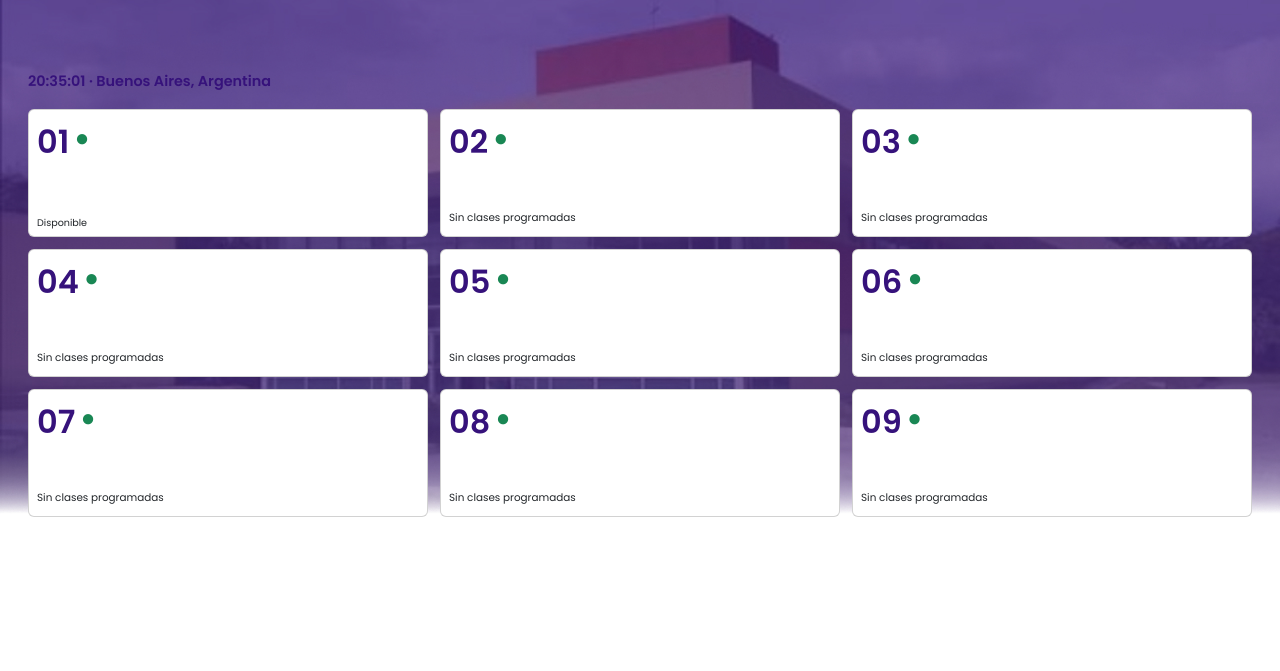
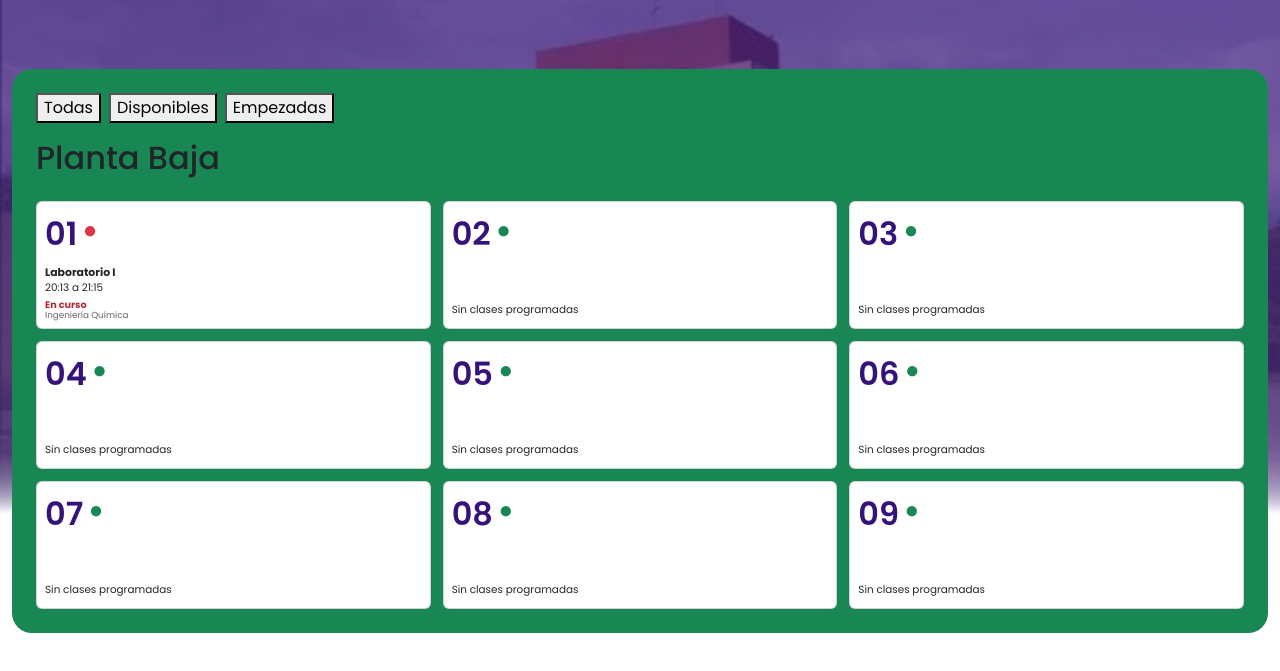
Before and after one commit to Matias36/aulas, a plain HTML site: page aulas.html in a window 1280 px wide. Shown: the part 81-752 px from the top of the page. Drawn offline with nearby package versions, Linux system fonts and the light colour scheme.

Commit message:
cambios importantes

```diff
--- a/aulas.html
+++ b/aulas.html
@@ -29,13 +29,22 @@ uicons-regular-rounded.css'>
     </header>
     <main class="container-fluid">
         <time id="reloj-argentina" class="reloj-argentina"></time>
+        <div id="caja-aulas">
+            <!-- Controles de filtro: Todos / Disponibles / Empezadas -->
+            <div id="filtro-aulas" class="filtro-aulas">
+                <button type="button" class="btn-filtro" data-filtro="all">Todas</button>
+                <button type="button" class="btn-filtro" data-filtro="disponibles">Disponibles</button>
+                <button type="button" class="btn-filtro" data-filtro="empezadas">Empezadas</button>
+            </div>
+        <h2>Planta Baja</h2>
         <section id="vista-aulas" class="vista">
+
             <div id="aulas-grid" class="aulas-grid"></div>
         </section>
-
+        </div>
         <section id="vista-horarios" class="vista" hidden>
             <button id="volver-aulas" class="volver-aulas" type="button">
-                <i class="fi fi-rr-angle-left" aria-hidden="true"></i>
+                <i class="fi fi-rr-angle-left violeta" aria-hidden="true"></i>
                 Volver a las aulas
             </button>
             <h1 id="titulo-horarios" class="titulo-horarios"></h1>
@@ -46,17 +55,18 @@ uicons-regular-rounded.css'>
             </div>
         </section>
     </main>
-
     <script>
         const aulas = ['01', '02', '03', '04', '05', '06', '07', '08', '09'];
+        // Ahora los horarios se guardan en minutos totales desde las 00:00.
+        // Ejemplo: 8:30 = 8*60 + 30 = 510; 10:15 = 10*60 + 15 = 615.
         const clasesPorAula = {
             '01': [
                 {
                     materia: 'Laboratorio I',
                     carrera: 'Ingeniería Química',
                     profesor: 'PEPE',
-                    inicio: 12,
-                    fin: 15
+                    inicio: 20 * 60 + 13,
+                    fin: 21 * 60 + 15
                 }
             ]
         };
@@ -92,15 +102,63 @@ uicons-regular-rounded.css'>
             aulasGrid.appendChild(tarjeta);
         });
 
-        for (let hora = 8; hora < 22; hora += 1) {
+        // Se muestran las etiquetas de horario desde 08:00 hasta 21:00 para mantener la vista legible.
+        for (let hora = 8; hora <= 22; hora += 1) {
             const etiqueta = document.createElement('div');
             etiqueta.className = 'etiqueta-horario';
-            etiqueta.textContent = formatearHora(hora);
+            etiqueta.textContent = formatearHora(hora * 60);
             etiquetasHorarios.appendChild(etiqueta);
         }
 
-        function formatearHora(hora) {
-            return `${String(hora).padStart(2, '0')}:00`;
+        // ------------------ FILTRO DE AULAS ------------------
+        // Variable que almacena el filtro actual: 'all' | 'disponibles' | 'empezadas'
+        let filtroActual = 'all';
+
+        // Aplica el filtro a las tarjetas de aulas. Recibe minutosActuales opcional
+        function aplicarFiltro(minutosActualesParam) {
+            const minutos = typeof minutosActualesParam === 'number' ? minutosActualesParam : obtenerMinutosArgentina();
+            for (const tarjeta of aulasGrid.querySelectorAll('.aula-card')) {
+                const numero = tarjeta.dataset.aula;
+                const clases = clasesPorAula[numero] || [];
+                const claseActiva = clases.find((clase) => estadoDeClase(clase, minutos) === 'en-curso');
+                const clasePronta = clases.find((clase) => estadoDeClase(clase, minutos) === 'pronta');
+                const estado = claseActiva
+                    ? 'en-curso'
+                    : clasePronta ? 'pronta' : clases.length ? 'sin-actividad' : 'sin-clases';
+
+                let visible = true;
+                if (filtroActual === 'disponibles') {
+                    visible = (estado === 'sin-actividad' || estado === 'sin-clases');
+                } else if (filtroActual === 'empezadas') {
+                    visible = (estado === 'en-curso');
+                }
+
+                tarjeta.hidden = !visible;
+            }
+        }
+
+        // Inicializa los botones de filtro y su comportamiento
+        document.querySelectorAll('.btn-filtro').forEach((boton) => {
+            boton.addEventListener('click', (e) => {
+                const nuevo = boton.dataset.filtro;
+                filtroActual = nuevo;
+                // Marcar botón activo (simple) y desmarcar los demás
+                document.querySelectorAll('.btn-filtro').forEach((b) => b.classList.toggle('activo', b === boton));
+                // Aplicar el filtro inmediatamente usando la hora actual
+                aplicarFiltro(obtenerMinutosArgentina());
+            });
+        });
+
+        // Aplica el filtro inicial (mostrar todas)
+        aplicarFiltro();
+
+        // -------------------------------------------------------
+
+        // La función ahora recibe minutos totales y devuelve HH:MM.
+        function formatearHora(minutosTotales) {
+            const horas = Math.floor(minutosTotales / 60);
+            const minutos = minutosTotales % 60;
+            return `${String(horas).padStart(2, '0')}:${String(minutos).padStart(2, '0')}`;
         }
 
         function obtenerMinutosArgentina() {
@@ -115,9 +173,10 @@ uicons-regular-rounded.css'>
             return hora * 60 + minuto;
         }
 
+        // La comparación usa minutos absolutos, por eso permite horarios con 30 o 45 minutos.
         function estadoDeClase(clase, minutosActuales) {
-            const inicio = clase.inicio * 60;
-            const fin = clase.fin * 60;
+            const inicio = clase.inicio;
+            const fin = clase.fin;
 
             if (minutosActuales >= inicio && minutosActuales < fin) {
                 return 'en-curso';
@@ -184,6 +243,8 @@ uicons-regular-rounded.css'>
             if (aulaSeleccionada !== null && !vistaHorarios.hidden) {
                 renderizarClases(aulaSeleccionada, minutosActuales);
             }
+            // Reaplica el filtro cada vez que se actualizan las tarjetas.
+            aplicarFiltro(minutosActuales);
         }
 
         function renderizarClases(numero, minutosActuales) {
@@ -193,8 +254,12 @@ uicons-regular-rounded.css'>
             for (const clase of clases) {
                 const bloque = document.createElement('article');
                 const estado = estadoDeClase(clase, minutosActuales);
+                // Esto calcula la fila y la altura del bloque usando horas, manteniendo la grilla legible.
+                const inicioFila = Math.max(1, Math.floor((clase.inicio - 8 * 60) / 60) + 1);
+                const duracionHoras = Math.max(1, Math.ceil((clase.fin - clase.inicio) / 60));
+
                 bloque.className = `bloque-clase ${estado === 'en-curso' ? 'clase-en-curso' : estado === 'pronta' ? 'clase-pronta' : ''}`;
-                bloque.style.gridRow = `${clase.inicio - 7} / ${clase.fin - 7}`;
+                bloque.style.gridRow = `${inicioFila} / span ${duracionHoras}`;
                 bloque.innerHTML = `
                     <strong>${clase.materia}</strong>
                     <span>${formatearHora(clase.inicio)} a ${formatearHora(clase.fin)}</span>
@@ -225,6 +290,9 @@ uicons-regular-rounded.css'>
         function renderizarVistaHorarios(numero) {
             aulaSeleccionada = numero;
             tituloHorarios.textContent = `Aula ${numero}`;
+            document.getElementById('filtro-aulas').hidden = true;
+            document.querySelector('#caja-aulas h2').hidden = true;
+            document.getElementById('reloj-argentina').hidden = true;
             vistaAulas.hidden = true;
             vistaHorarios.hidden = false;
             actualizarRelojYTarjetas();
@@ -251,6 +319,8 @@ uicons-regular-rounded.css'>
 
         function mostrarVistaAulas() {
             aulaSeleccionada = null;
+            document.getElementById('filtro-aulas').hidden = false;
+document.querySelector('#caja-aulas h2').hidden = false;
             vistaHorarios.hidden = true;
             vistaAulas.hidden = false;
         }
--- a/estilos/estilo.css
+++ b/estilos/estilo.css
@@ -1,3 +1,8 @@
+.violeta{
+    color: #36127B !important;
+}
+
+
 body{
     padding: 0;
     margin: 0;
@@ -21,6 +26,27 @@ body{
 i{
     font-size: 1.5rem;
     color: white;
+}
+
+#caja-aulas{
+    display: flex;
+    flex-direction: column;
+    background-color: #198754;
+    padding: 0.5rem;
+    border-radius: 20px;
+
+}
+
+.filtro-aulas{
+    border: #36127B!important;
+    padding:1rem;
+    display:flex;
+    gap:0.5rem;
+    align-items:center;
+}
+
+h2{
+    padding-left: 1rem;
 }
 
 .aula-card{
@@ -122,6 +148,7 @@ i{
 }
 
 .reloj-argentina{
+    display: none;
     margin: 0.75rem 1rem 0;
     color: #36127B;
     font-size: 0.9rem;
```
